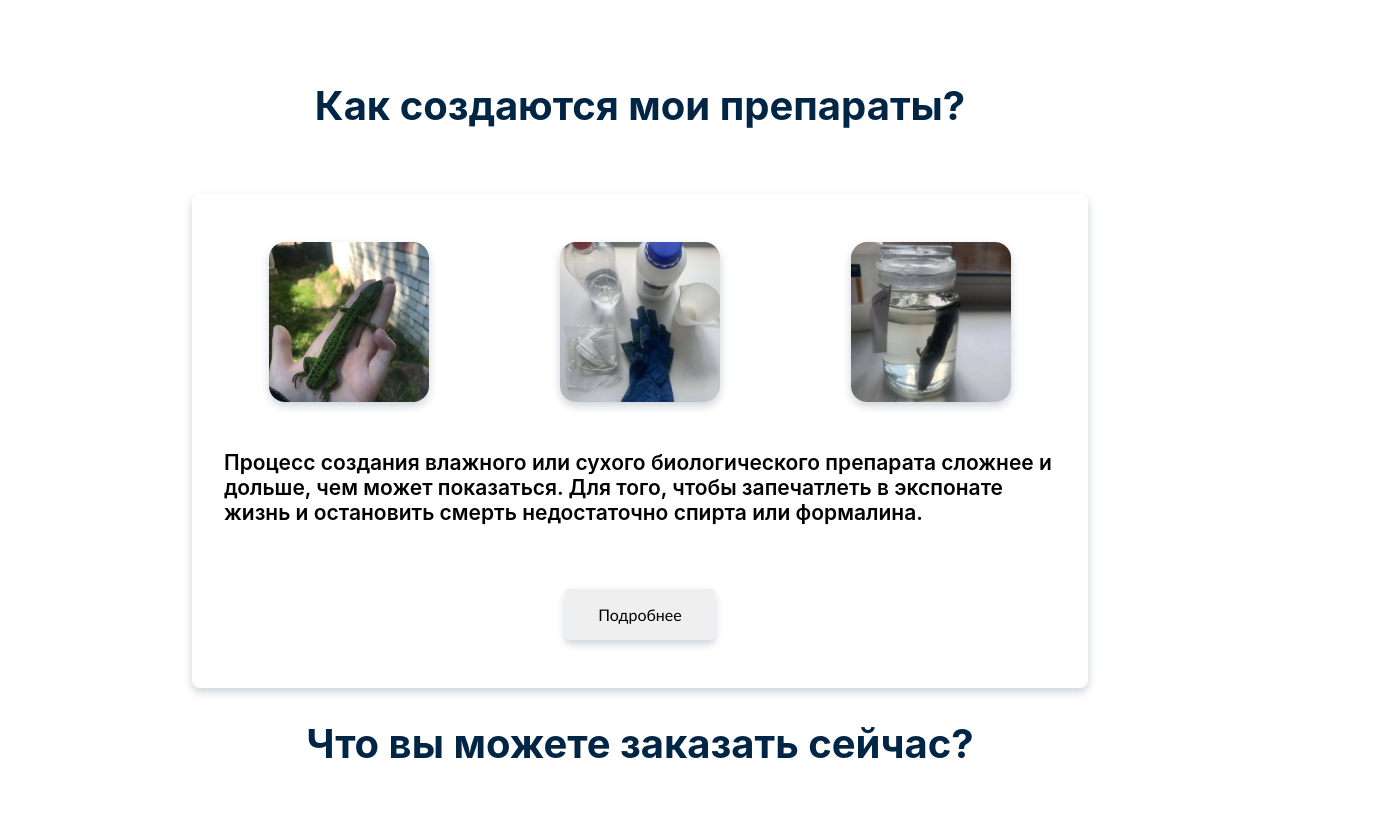
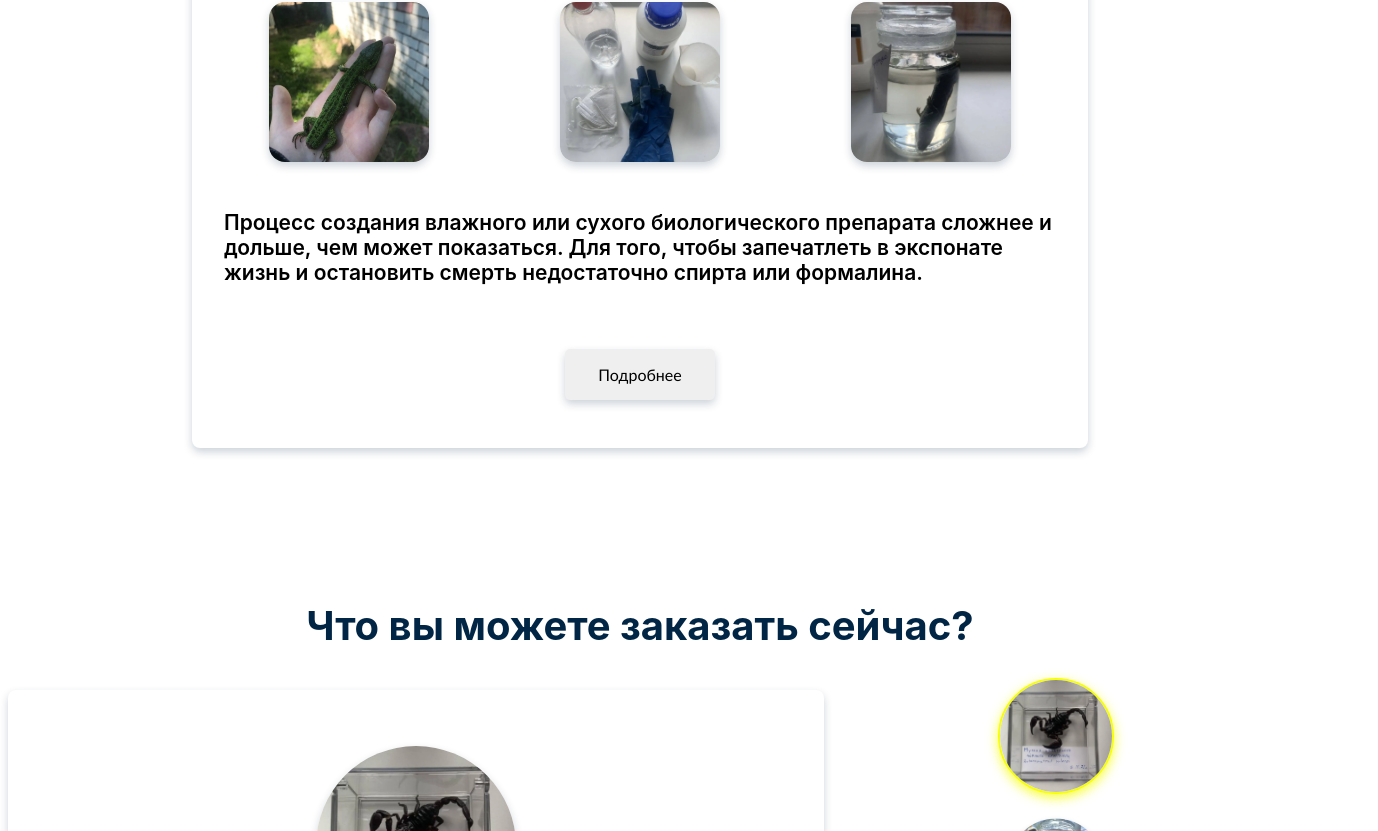
Before and after one commit to Icandal/Landing, a React (Create React App) app: page / in a window 1280 px wide. Shown: the part 1969-2800 px from the top of the page, 1378 px wide, since content can reach past the window. Built offline with nearby package versions, Linux system fonts and the light colour scheme.

Commit message:
Minor fixes

```diff
--- a/src/components/Card_big.jsx
+++ b/src/components/Card_big.jsx
@@ -207,7 +207,7 @@ export const Card_big = () => {
 
   return (
     <>
-      <PageTitle>Как создаются мои препараты?</PageTitle>
+      <PageTitle>Как готовятся мои работы?</PageTitle>
       <Wrapper $isOpen={isOpen}>
         <ImageWrapper>
           <ImageContainer>
--- a/src/pages/Page.css
+++ b/src/pages/Page.css
@@ -1,10 +1,10 @@
 .Page {
-  margin-top: 10rem;
+  margin-top: 5rem;
   width: auto;
   min-height: auto;
   height: auto;
   padding: 0.5rem;
-  /* box-shadow: 0 4px 8px 0 rgba(1, 37, 68, 0.2); */
+
   border-radius: 8px;
   overflow: visible;
   display: flex;
--- a/src/pages/Page_Cards.jsx
+++ b/src/pages/Page_Cards.jsx
@@ -27,6 +27,8 @@ const PageTitle = styled.h1`
   margin: 0.5rem 1rem;
   font-weight: bold;
   line-height: 1.2;
+  display: flex;
+  flex-direction: column;
 
   @media (max-width: 768px) {
     font-size: 2rem;
@@ -115,18 +117,18 @@ const MainContent = styled.div`
 const Sidebar = styled.div`
   width: 100%;
   display: flex;
-  flex-direction: row;
+  flex-direction: column;
   justify-content: center;
-  flex-wrap: wrap;
-  gap: 0.5rem;
-  margin-top: 1rem;
-  margin-left: 1rem;
+  align-items: center;
+  gap: 1rem;
+  margin-top: auto;
 
-  @media (min-width: 768px) {
+  @media (max-width: 768px) {
     width: 28%;
     flex-direction: column;
     align-items: flex-end;
-    margin-top: 0;
+    flex-wrap: wrap;
+    margin-top: 0rem;
     padding-top: 0.5rem;
   }
 `;
@@ -135,6 +137,7 @@ const CardWrapper = styled.div`
   cursor: pointer;
   transition: transform 0.2s ease;
   width: 150px;
+  margin-top: auto;
 
   &:active {
     transform: scale(0.98);
@@ -163,6 +166,10 @@ const CardWrapper = styled.div`
       transform: scale(0.8);
     `}
   }
+`;
+
+const ContentContainer = styled.div`
+
 `;
 
 export const Page_Cards = forwardRef((props, ref) => {
@@ -203,9 +210,9 @@ export const Page_Cards = forwardRef((props, ref) => {
             onClose={handleClosePushUp}
           />
         )}
-        <PageTitle>Что вы можете заказать сейчас?</PageTitle>
-        <section ref={ref} className="Page" style={{ position: 'relative', padding: '0.5rem', minHeight: '100vh' }}>
-          <PageContainer>
+        <section ref={ref} className="Page" style={{ position: 'relative', padding: '0.5rem', minHeight: '100vh', display: 'flex', flexDirection: 'column' }}>
+          <PageTitle>Что вы можете заказать сейчас?</PageTitle>
+            <PageContainer>
             <MainContent>
               <Wrapper_active onClick={handlePushUp}>
                   <FadeContainer key={fadeKey}>
@@ -237,6 +244,7 @@ export const Page_Cards = forwardRef((props, ref) => {
                     </CardWrapper>
                 ))}
             </Sidebar>
+
           </PageContainer>
         </section>
       </>
--- a/src/pages/Page_Slider.jsx
+++ b/src/pages/Page_Slider.jsx
@@ -38,15 +38,24 @@ const SliderContainer = styled.div`
   }
 `;
 
+const ContentContainer = styled.div`
+display: flex;
+flex-direction: column;
+`;
+
 export const Page_Slider = forwardRef((props, ref) => {
   return (
     <>
+      <section ref={ref} className="Page Page--no-scroll">
+        <ContentContainer>
       <PageTitle>Какие еще работы у меня были?</PageTitle>
-      <section ref={ref} className="Page Page--no-scroll">
+
         <SliderContainer>
           <Slider />
         </SliderContainer>
+      </ContentContainer>
       </section>
+
     </>
   )
 });
```
